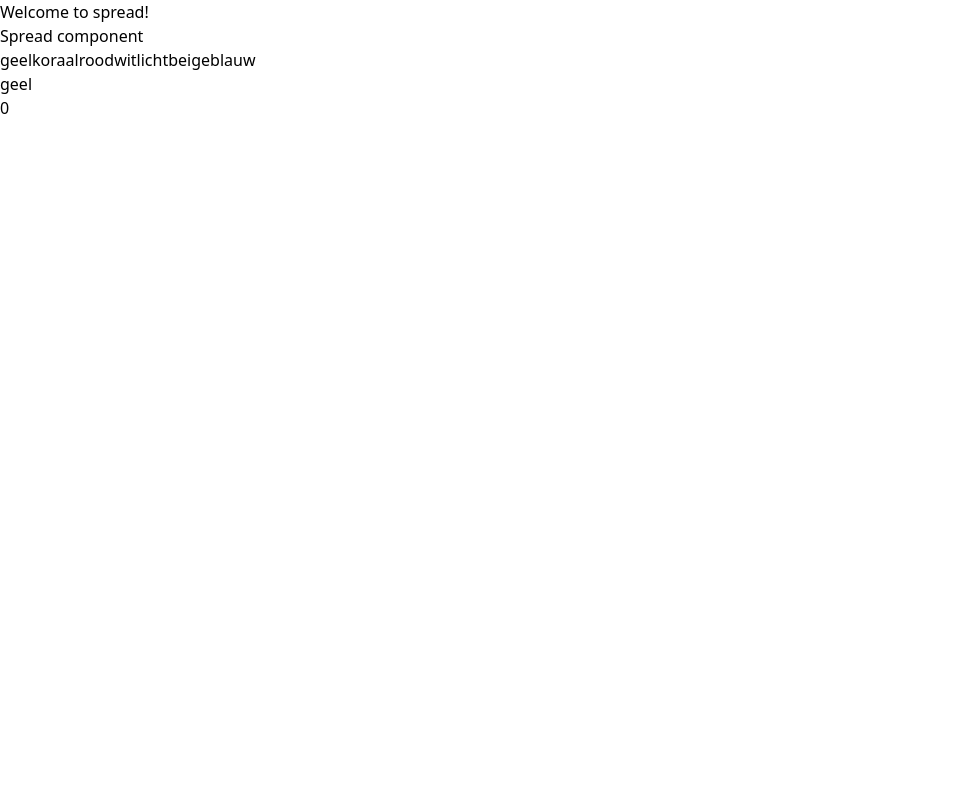
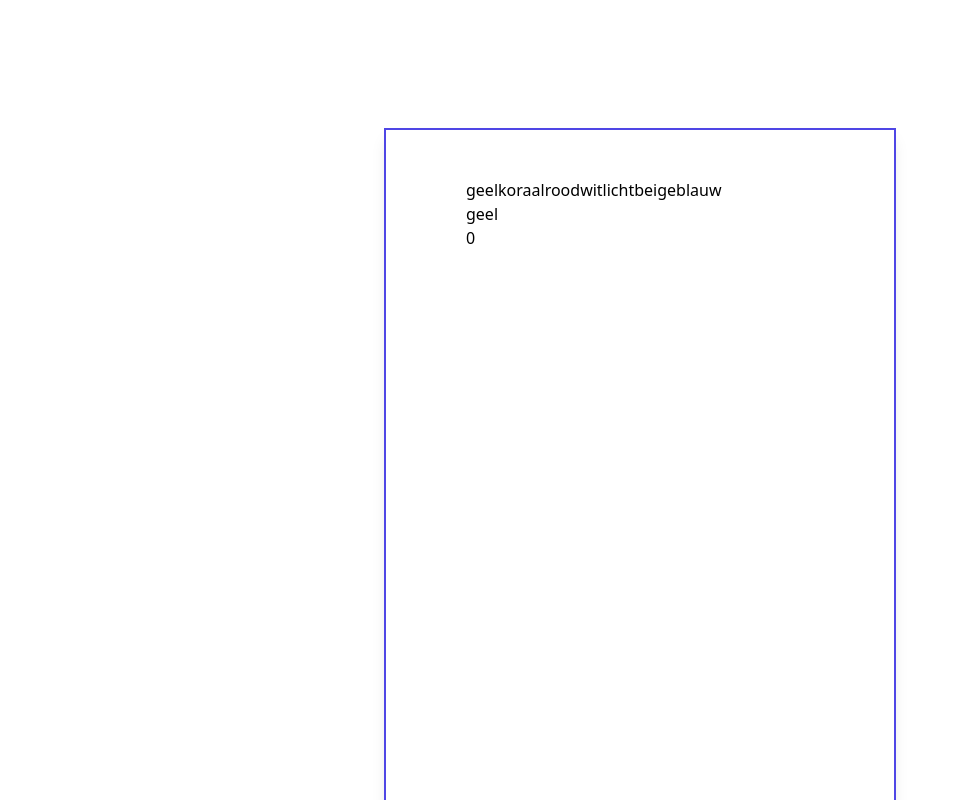
Before and after one commit to moonbubble/moonbubble.github.io, an Angular app: page / in a window 1280 px wide. Both pictures are taken after a click on the button "geel". Shown: the top 800 px of the page, without its empty margins (0-959 px from the left). Built offline with nearby package versions, Linux system fonts and the light colour scheme.

Commit message:
SPR Adds squareNumber component and uses Square component to print colors

```diff
--- a/src/app/app.component.html
+++ b/src/app/app.component.html
@@ -1,5 +1,4 @@
 <!--The content below is only a placeholder and can be replaced.-->
 <div>
-  <h1>Welcome to {{ title }}!</h1>
   <app-spread></app-spread>
 </div>
--- a/src/app/app.module.ts
+++ b/src/app/app.module.ts
@@ -6,13 +6,15 @@ import { AppComponent } from './app.component';
 import { SpreadComponent } from './spread/spread.component';
 import { SquareComponent } from './square/square.component';
 import { ColorpickerComponent } from './colorpicker/colorpicker.component';
+import { SquareNumberComponent } from './square-number/square-number.component';
 
 @NgModule({
   declarations: [
     AppComponent,
     SpreadComponent,
     SquareComponent,
-    ColorpickerComponent
+    ColorpickerComponent,
+    SquareNumberComponent
   ],
   imports: [
     BrowserModule,
--- a/src/app/colorpicker/colorpicker.component.html
+++ b/src/app/colorpicker/colorpicker.component.html
@@ -3,9 +3,3 @@
     {{ color.name }}
   </button>
 </div>
-
-<div *ngIf="colorCollect.length > 0">
-  <ul>
-    <li *ngFor="let color of colorCollect">{{ color.name }}</li>
-  </ul>
-</div>
--- a/src/app/colorpicker/colorpicker.component.ts
+++ b/src/app/colorpicker/colorpicker.component.ts
@@ -1,4 +1,4 @@
-import { Component, Input } from '@angular/core';
+import { Component, Input, Output, EventEmitter } from '@angular/core';
 
 @Component({
   selector: 'app-color-picker',
@@ -14,15 +14,23 @@ export class ColorpickerComponent {
   @Input()
   callBackFunction: ((arr: Color[]) => void) | undefined = undefined;
 
+  @Output() newSquareColorEvent = new EventEmitter<Color>();
+
   choose(color: Color) {
-    if (this.colorCollect.length === 4) {
-      this.colorCollect = [];
-    }
+    // if (this.colorCollect.length === 4) {
+    //   this.colorCollect = [];
+    // }
     // console.log(color);
-    this.colorCollect.push(color);
+    // this.colorCollect.push(color);
     // console.log("this.colorCollect", this.colorCollect);
-    if (this.colorCollect.length === 4 && this.callBackFunction) {
-      this.callBackFunction(this.colorCollect);
-    }
+    // if (this.colorCollect.length === 4 && this.callBackFunction) {
+    //   this.callBackFunction(this.colorCollect);
+    // }
+
+    this.addNewSquareColor(color);
+  }
+
+  addNewSquareColor(color: Color) {
+    this.newSquareColorEvent.emit(color);
   }
 }
--- a/src/app/spread/spread.component.html
+++ b/src/app/spread/spread.component.html
@@ -1,6 +1,11 @@
-<p>Spread component</p>
-<app-color-picker
-  [colors]="colors"
-  [callBackFunction]="setPossibility"
-></app-color-picker>
-<app-square [squareNumber]="squareNumber"></app-square>
+<div
+  class="h-screen xl:mx-96 xl:my-32 px-20 py-12 xl:shadow-lg xl:border-solid xl:border-2 xl:border-indigo-600"
+>
+  <app-color-picker
+    (newSquareColorEvent)="addSquareColor($event)"
+    [colors]="colors"
+    [callBackFunction]="setPossibility"
+  ></app-color-picker>
+  <app-square [squareColors]="squareColors"></app-square>
+  <app-square-number [squareNumber]="squareNumber"></app-square-number>
+</div>
--- a/src/app/spread/spread.component.ts
+++ b/src/app/spread/spread.component.ts
@@ -39,6 +39,8 @@ export class SpreadComponent {
     },
   ];
 
+  squareColors: Color[] = [];
+
   constructor(private possibilityService: PossibilityService) {}
 
   ngOnInit(): void {}
@@ -47,8 +49,20 @@ export class SpreadComponent {
   // TODO: Maak dat je van getal naar kleur kunt
   // TODO: Schoon de calculatePossibility functie op
 
-  public setPossibility = (colors: Color[]): void => {
+  setPossibility = (colors: Color[]): void => {
     this.squareNumber =
       this.possibilityService.convertColorsToPossibility(colors);
   };
+
+  addSquareColor(color: Color) {
+    if (this.squareColors.length === 4) {
+      this.squareColors = [];
+    }
+
+    this.squareColors.push(color);
+
+    if (this.squareColors.length === 4) {
+      this.setPossibility(this.squareColors);
+    }
+  }
 }
--- /dev/null
+++ b/src/app/square-number/square-number.component.html
@@ -0,0 +1 @@
+<h2>{{ squareNumber }}</h2>
--- /dev/null
+++ b/src/app/square-number/square-number.component.ts
@@ -0,0 +1,15 @@
+import { Component, OnInit, Input } from '@angular/core';
+
+@Component({
+  selector: 'app-square-number',
+  templateUrl: './square-number.component.html',
+  styleUrls: ['./square-number.component.css'],
+})
+export class SquareNumberComponent implements OnInit {
+  @Input()
+  squareNumber: number = 0;
+
+  constructor() {}
+
+  ngOnInit(): void {}
+}
--- a/src/app/square/square.component.html
+++ b/src/app/square/square.component.html
@@ -1 +1,5 @@
-<h2>{{ squareNumber }}</h2>
+<div *ngIf="squareColors.length > 0">
+  <ul>
+    <li *ngFor="let color of squareColors">{{ color.name }}</li>
+  </ul>
+</div>
--- a/src/app/square/square.component.ts
+++ b/src/app/square/square.component.ts
@@ -7,7 +7,7 @@ import { Component, Input } from '@angular/core';
 })
 export class SquareComponent {
   @Input()
-  squareNumber: number = 0;
+  squareColors: Color[] = [];
 
   ngOnInit(): void {}
 }
```
Also changed, not shown: src/app/square-number/square-number.component.css (added), 1 other file (tests, documents, lock files or other folders).
